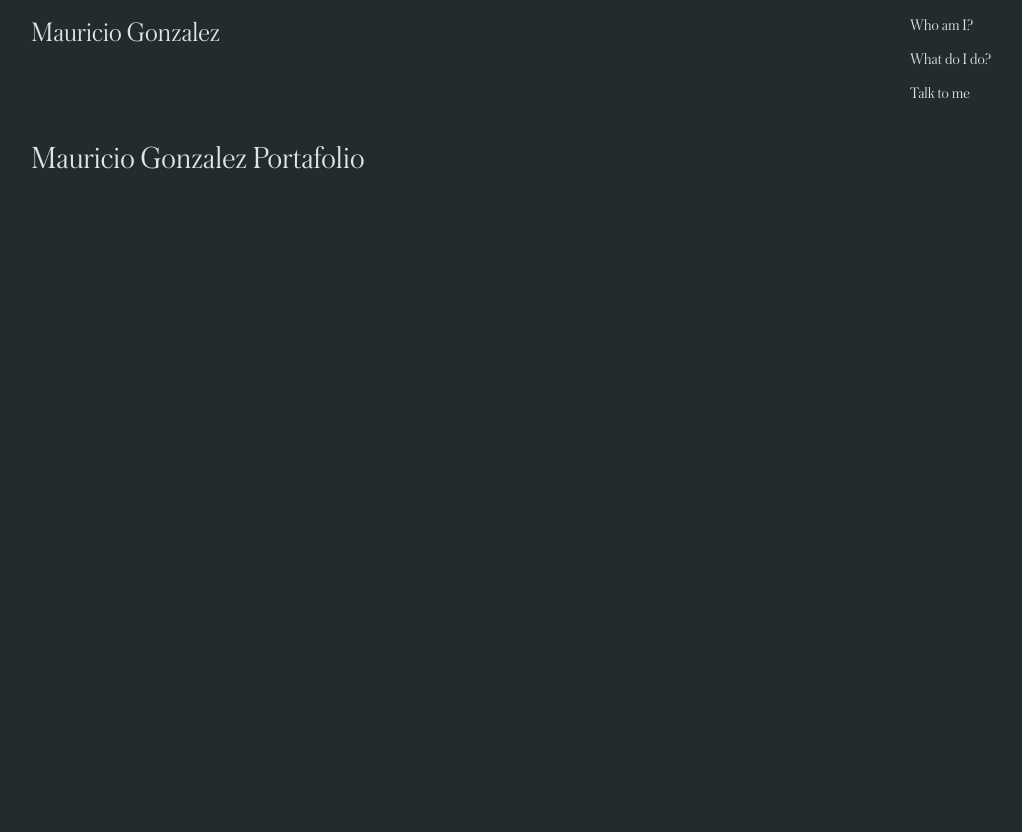
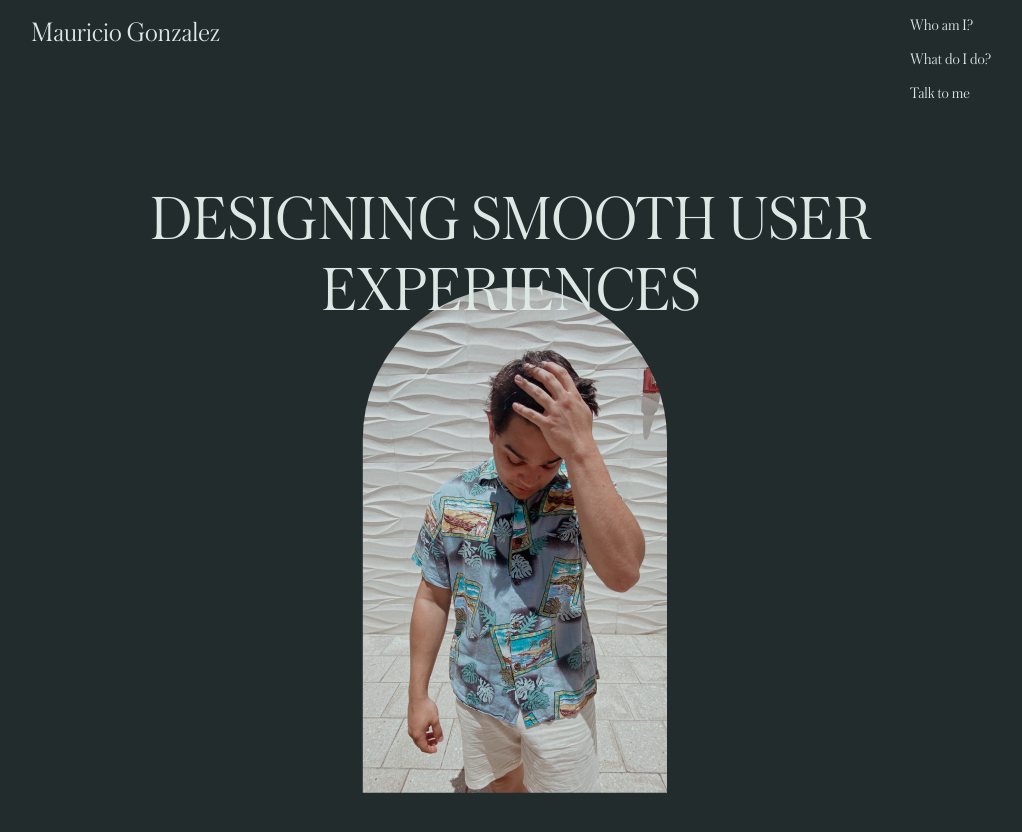
Before and after one commit to mgonza63/portfolio-website, a Next.js app: page / in a window 1280 px wide. Shown: the top 832 px of the page, without its empty margins (129-1151 px from the left). Before the commit the page ends 800 px from the top, so only its background shows below. Built offline with nearby package versions, Linux system fonts and the light colour scheme; a web font is replaced by a local one.

Commit message:
added navbar and hero section

```diff
--- /dev/null
+++ b/components/Hero/Hero.js
@@ -0,0 +1,33 @@
+/* eslint-disable @next/next/no-img-element */
+import styles from "./Hero.module.css";
+import utilStyles from "../../styles/utils.module.css";
+import { motion } from "framer-motion";
+
+export default function Hero() {
+  return (
+    <motion.main className={`${utilStyles.containerLg}`}>
+      <motion.span
+        className={styles.mainHeading}
+        initial={{ opacity: 0, y: 100 }}
+        animate={{ y: 0, opacity: 1 }}
+        whileInView={{ opacity: 1 }}
+        transition={{ ease: "circOut", duration: 0.5, delay: 0.8 }}
+      >
+        DESIGNING SMOOTH USER EXPERIENCES
+      </motion.span>
+      <motion.div
+        className={styles.mainImgContainer}
+        initial={{ opacity: 0, y: 100 }}
+        animate={{ y: 0, opacity: 1 }}
+        whileInView={{ opacity: 1 }}
+        transition={{ ease: "circOut", duration: 0.5, delay: 0.2 }}
+      >
+        <img
+          className={styles.mainImg}
+          src="/images/mainImg.png"
+          alt="me standing with my hand running through my hair"
+        />
+      </motion.div>
+    </motion.main>
+  );
+}
--- /dev/null
+++ b/components/Hero/Hero.module.css
@@ -0,0 +1,28 @@
+.mainImgContainer {
+    display: flex;
+    justify-content: center;
+}
+.mainHeading {
+    position: relative;
+    display: flex;
+    color: var(--primary-color);
+    font-size: 3em;
+    text-align: center;
+    font-family: "Austin";
+    z-index: 100;
+}
+.mainImg {
+    clip-path: inset(2% 10% 5% 12% round 35vw 35vw 0vw 0vw);
+    transition-delay: 1s;
+    transition: all 450ms cubic-bezier(0.8, 0.26, 0.03, 1);
+    transform: translateY(-3em);
+}
+.mainImg:hover {
+    clip-path: inset(15% 20% 15% 20% round 25vw 25vw 25.01vw 25.01vw);
+}
+@media screen and (min-width: 30em) {
+    .mainHeading {
+        font-size: 4em;
+        margin-top: 1em;
+    }
+}
--- a/pages/index.js
+++ b/pages/index.js
@@ -1,7 +1,8 @@
 import Head from "next/head";
 import { motion } from "framer-motion";
-import Navbar from "../components/navbar/Navbar";
 import utilStyles from "../styles/utils.module.css";
+import Navbar from "../components/Navbar/Navbar";
+import Hero from "../components/Hero/Hero";
 
 export default function Home() {
   return (
@@ -15,13 +16,7 @@ export default function Home() {
         <link rel="stylesheet" href="https://use.typekit.net/qzg3egg.css" />
       </Head>
       <Navbar />
-      <motion.h1
-        initial={{ opacity: 0, y: 100 }}
-        animate={{ y: 0 }}
-        whileInView={{ opacity: 1 }}
-      >
-        Mauricio Gonzalez Portafolio
-      </motion.h1>
+      <Hero />
     </div>
   );
 }
--- a/styles/utils.module.css
+++ b/styles/utils.module.css
@@ -3,3 +3,7 @@
   padding: 0 1rem;
   margin: 1rem auto;
 }
+.centered {
+  display: flex;
+  justify-content: center;
+}
```
Also changed, not shown: components/Projects/FeatureProjects.module.css (added), components/Projects/FeaturedProjects.js (added), components/Projects/Project.js (added), components/Projects/Project.module.css (added), public/images/mainImg.png (added).
